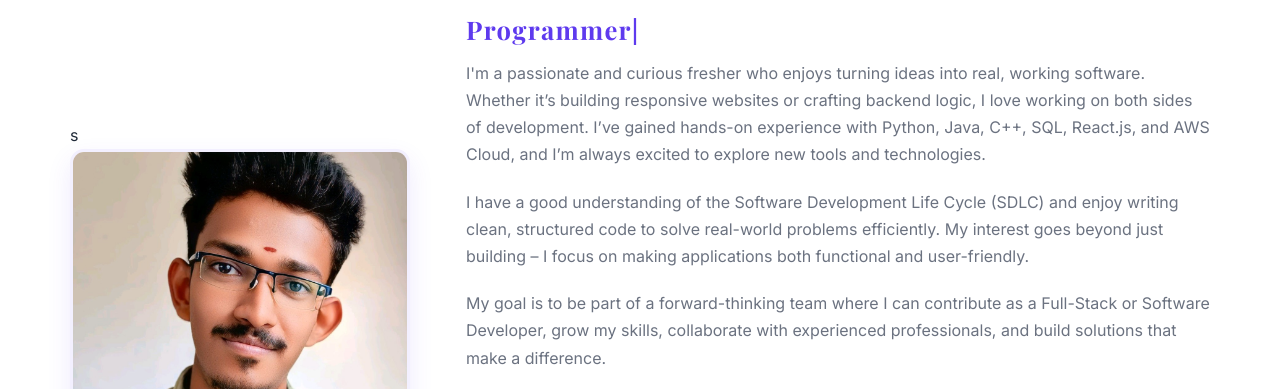
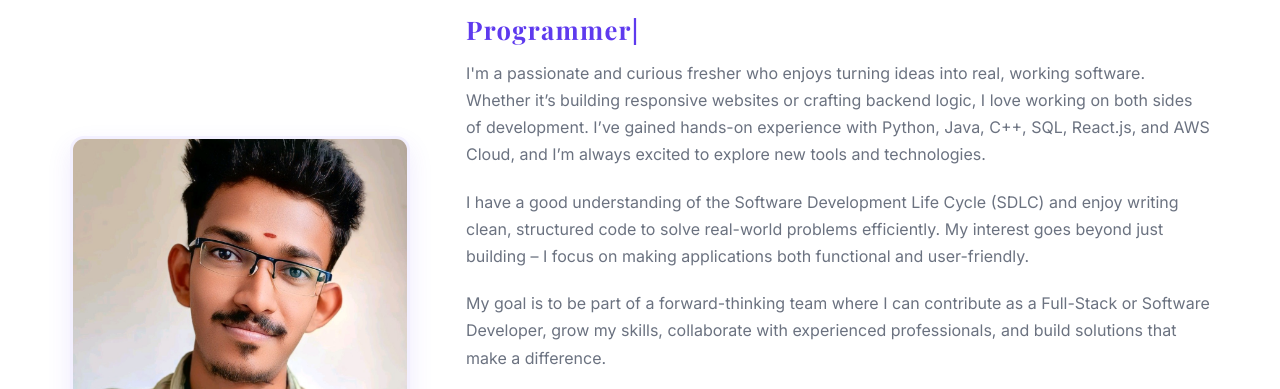
Before and after one commit to ashokgrcoder/ashok-portfolio, a plain HTML site: page index.html in a window 1280 px wide. Shown: the part 1170-1559 px from the top of the page. Drawn offline with nearby package versions, Linux system fonts and the light colour scheme.

Commit message:
Update index.html

```diff
--- a/index.html
+++ b/index.html
@@ -501,7 +501,7 @@
     <div class="container">
       <h2 class="section-title scroll-animate">About <span>Me</span></h2>
       <div class="about-content scroll-animate">
-        <div class="about-image">s
+        <div class="about-image">
           <img src="Ashokk's Photo.jpg" alt="A photo of Ashok G R">
         </div>
         <div class="about-text">
```
